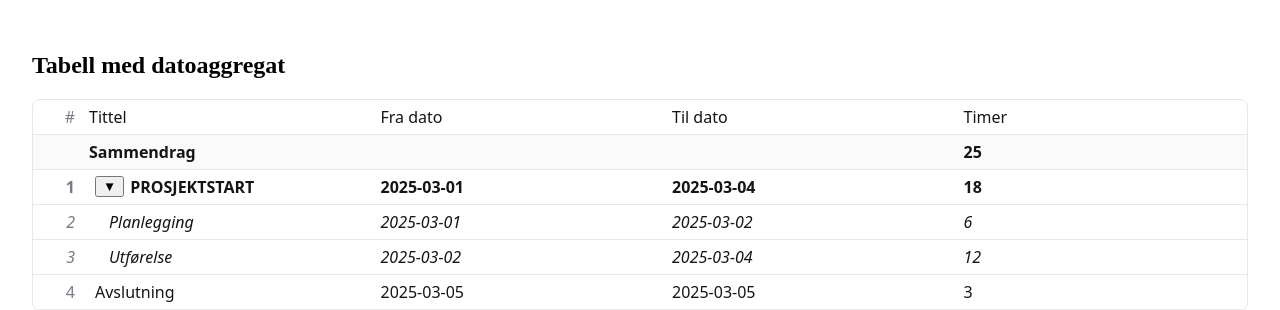
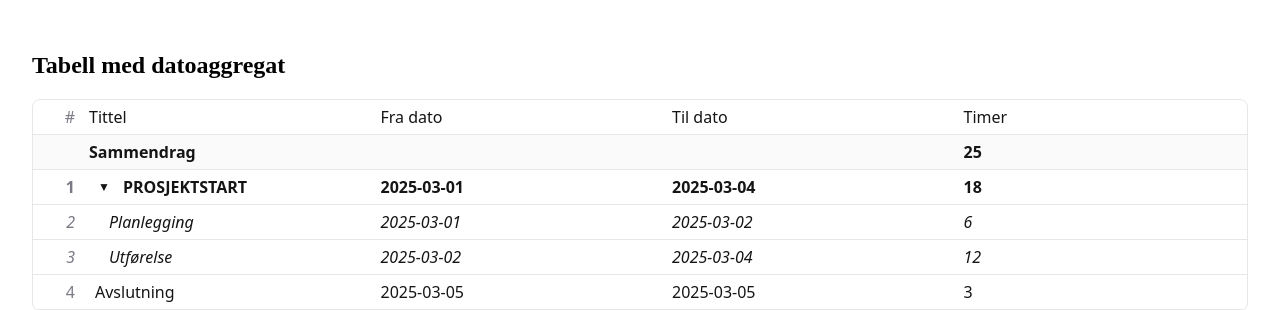
Before and after one commit to Hypermicro-code/TableCore, a React (Vite) app: page / in a window 1280 px wide. Shown: the top 310 px of the page. Built offline with nearby package versions, Linux system fonts and the light colour scheme.

Commit message:
Update tablecore.css

```diff
--- a/src/styles/tablecore.css
+++ b/src/styles/tablecore.css
@@ -36,4 +36,18 @@
 /* Kombinasjon parent+child = fet + kursiv + uppercase (automatisk av de to reglene) */
 /* ==== [BLOCK: Parent/Child Typography] END ==== */
 
+/* ==== [BLOCK: Disclosure Button] BEGIN ==== */
+.tc-disc{
+  display:inline-flex;
+  align-items:center;
+  justify-content:center;
+  width:18px; height:18px;
+  margin-right:4px;
+  border:none; background:transparent; padding:0;
+  cursor:pointer; font-size:12px; line-height:1;
+  color: inherit;
+}
+.tc-disc:focus{ outline:1px dashed #bbb; outline-offset:2px; }
+/* ==== [BLOCK: Disclosure Button] END ==== */
+
 /* ==== [BLOCK: TableCore CSS] END ==== */
```
